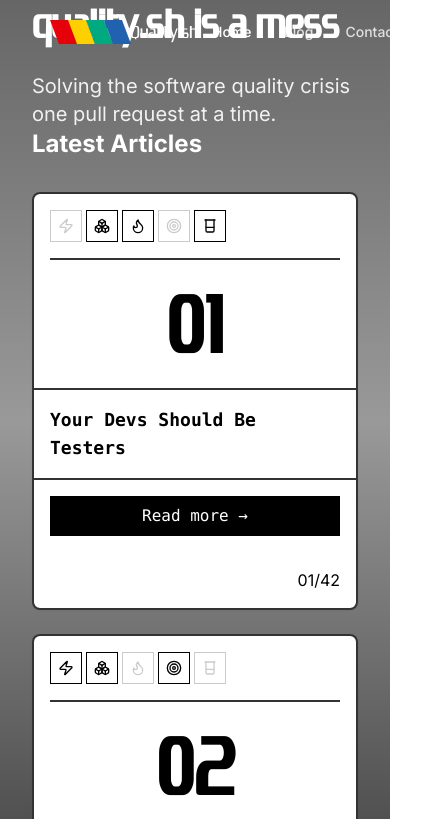
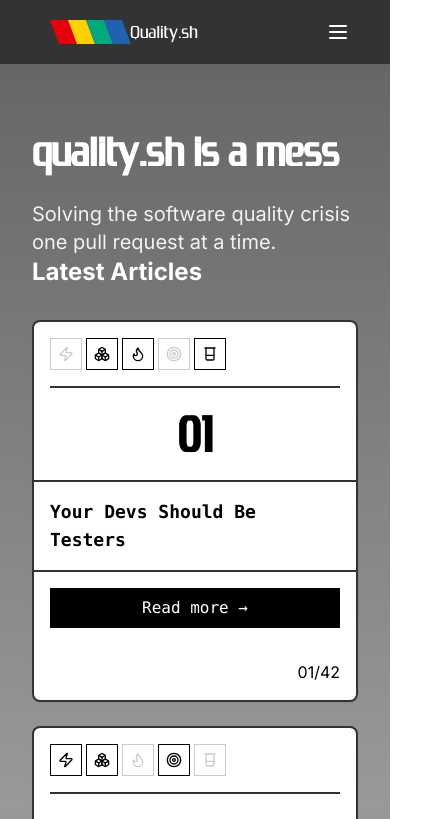
Before and after one commit to BNasraoui/quality.sh, a Next.js app: page / in a window 390 px wide. Shown: the top 819 px of the page, 422 px wide, since content can reach past the window. Built offline with nearby package versions, Linux system fonts and the light colour scheme.

Commit message:
add mobile view

```diff
--- a/app/page.tsx
+++ b/app/page.tsx
@@ -22,12 +22,10 @@ export default function LandingPage() {
 
   return (
     <div className="min-h-screen bg-white flex flex-col">
-      <Header />
+      <Header/>
 
-      <section className="relative w-full h-screen">
-        <div className="absolute inset-0 bg-gradient-to-b from-black/60 via-black/40 to-black/70 z-10" />
-
-        <div className="container relative z-20 h-full flex flex-col">
+      <section className="relative w-full flex-grow bg-gradient-to-b from-black/60 via-black/40 to-black/70 z-10">
+        <div className="container relative z-20 min-h-screen flex flex-col pt-16 pb-16">
           {/* Hero Content */}
           <div className="flex-grow flex items-center">
             <div className="max-w-2xl text-white">
@@ -44,7 +42,7 @@ export default function LandingPage() {
           </div>
 
           {/* Article Cards */}
-          <div className="pb-16">
+          <div className="mt-auto">
             <h2 className="text-2xl font-bold mb-8 text-white">Latest Articles</h2>
             <div className="grid grid-cols-1 md:grid-cols-3 gap-6">
               {/* Article 1 */}
--- a/components/header.tsx
+++ b/components/header.tsx
@@ -1,14 +1,35 @@
+"use client"; // Required for useState and event handlers
+
 import Link from "next/link";
 import Logo from "./logo";
+import { useState, useEffect } from 'react'; // Import useState and useEffect
 
 export default function Header() {
+  const [isMobileMenuOpen, setIsMobileMenuOpen] = useState(false);
+
+  const toggleMobileMenu = () => {
+    setIsMobileMenuOpen(!isMobileMenuOpen);
+  };
+
+  // Optional: Close mobile menu if window is resized to a larger screen
+  useEffect(() => {
+    const handleResize = () => {
+      if (window.innerWidth >= 768) { // Tailwind's md breakpoint
+        setIsMobileMenuOpen(false);
+      }
+    };
+    window.addEventListener('resize', handleResize);
+    return () => window.removeEventListener('resize', handleResize);
+  }, []);
+
   return (
-    <header className="w-full bg-transparent absolute top-0 left-0 right-0 z-30">
+    <header className="w-full bg-black/80 md:bg-transparent static md:absolute top-0 left-0 right-0 z-30">
       <div className="container flex h-16 items-center justify-between">
         <div className="flex items-center gap-2">
           <Logo width={180} height={180} className="rounded" />
         </div>
-          <nav className="flex items-center gap-8">
+        {/* Desktop Navigation - hidden on small screens, visible from md upwards */}
+        <nav className="hidden md:flex items-center gap-8">
           <Link href="/" className="text-sm font-medium text-white hover:text-white/80 transition-colors">
             Home
           </Link>
@@ -19,8 +40,13 @@ export default function Header() {
             Contact
           </Link>
         </nav>
-          <button className="md:hidden text-white">
-            <span className="sr-only">Toggle menu</span>
+        {/* Mobile Menu Button - visible only on small screens */}
+        <button
+          className="md:hidden text-white p-2"
+          onClick={toggleMobileMenu}
+          aria-label="Toggle menu"
+          aria-expanded={isMobileMenuOpen}
+        >
           <svg
             xmlns="http://www.w3.org/2000/svg"
             width="24"
@@ -33,12 +59,37 @@ export default function Header() {
             strokeLinejoin="round"
             className="h-6 w-6"
           >
+            {isMobileMenuOpen ? (
+              <>
+                <line x1="18" y1="6" x2="6" y2="18" />
+                <line x1="6" y1="6" x2="18" y2="18" />
+              </>
+            ) : (
+              <>
                 <line x1="4" x2="20" y1="12" y2="12" />
                 <line x1="4" x2="20" y1="6" y2="6" />
                 <line x1="4" x2="20" y1="18" y2="18" />
+              </>
+            )}
           </svg>
         </button>
       </div>
+      {/* Mobile Menu - shown below header when isMobileMenuOpen is true */}
+      {isMobileMenuOpen && (
+        <div className="md:hidden bg-black/80 backdrop-blur-sm absolute top-16 left-0 right-0 z-20">
+          <nav className="container flex flex-col items-center gap-4 py-4">
+            <Link href="/" className="text-lg font-medium text-white hover:text-white/70 transition-colors" onClick={() => setIsMobileMenuOpen(false)}>
+              Home
+            </Link>
+            <Link href="/blog" className="text-lg font-medium text-white hover:text-white/70 transition-colors" onClick={() => setIsMobileMenuOpen(false)}>
+              Blog
+            </Link>
+            <Link href="/contact" className="text-lg font-medium text-white hover:text-white/70 transition-colors" onClick={() => setIsMobileMenuOpen(false)}>
+              Contact
+            </Link>
+          </nav>
+        </div>
+      )}
     </header>
   );
 }
--- a/components/pathway-card.tsx
+++ b/components/pathway-card.tsx
@@ -55,7 +55,7 @@ export default function PathwayCard({
             <div className="w-full flex justify-center">
               {/* Centered number graphics - simplified to a single text block */}
               <div className="flex items-center justify-center">
-                <span className="text-8xl font-bold font-zrnic" aria-hidden="true">
+                <span className="text-6xl md:text-8xl font-bold font-zrnic" aria-hidden="true">
                   {formattedNumber}
                 </span>
               </div>
```
Lines whose indentation alone changed are shown as unchanged.
